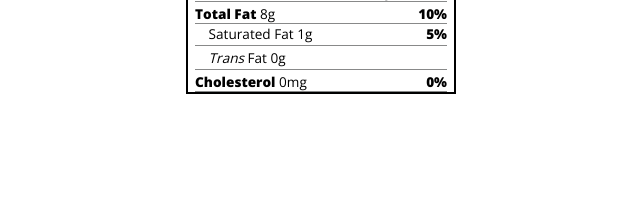
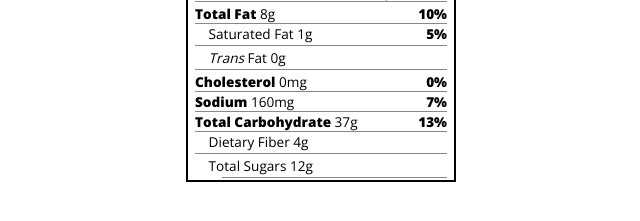
Before and after one commit to Yinkusadel/07-fcc-nutritionfacts, a website: page index.html in a window 1280 px wide. Shown: the part 201-422 px from the top of the page, without its empty margins (319-959 px from the left). Drawn offline with nearby package versions, Linux system fonts and the light colour scheme.

Commit message:
add complete solution to nutritionfacts project

```diff
--- a/index.html
+++ b/index.html
@@ -30,6 +30,12 @@
         <p class="indent no-divider"><i>Trans</i> Fat 0g</p>
         <div class="divider"></div>
         <p><span class="bold">Cholesterol</span> 0mg <span class="bold right">0%</span></p>
+        <p><span class="bold">Sodium</span> 160mg <span class="bold right">7%</span></p>
+        <p><span class="bold">Total Carbohydrate</span> 37g <span class="bold right"> 13% </span></p>
+        <p class="indent no-divider"> Dietary Fiber 4g</p>
+        <div class="divider"></div>
+        <p class="indent no-divider">Total Sugars 12g</p>
+        <div class="divider dbl-indent"></div>
       </div>
     </div>
   </body>
--- a/styles.css
+++ b/styles.css
@@ -75,3 +75,7 @@ body{
   .daily-value p:not(.no-divider) {
     border-bottom: 1px solid #888989;
   }
+
+  .dbl-indent{
+    margin-left:2em;
+  }
```
